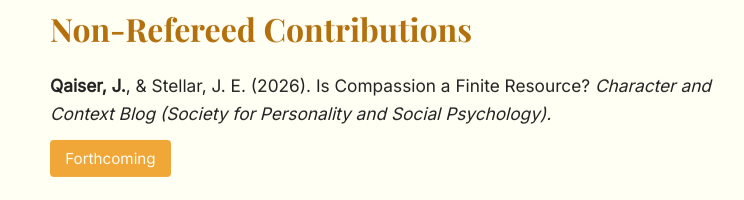
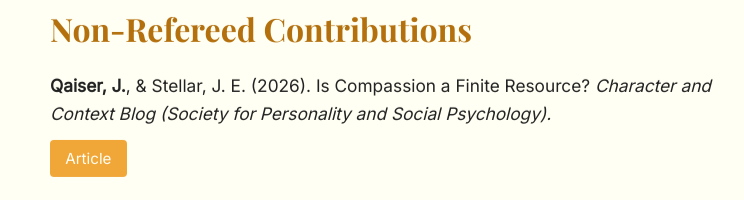
Before and after one commit to jaweriaqaiser/jaweriaqaiser.github.io, a plain HTML site: page cv.html in a window 1280 px wide. Shown: the part 995-1195 px from the top of the page, without its empty margins (256-1000 px from the left). Drawn offline with nearby package versions, Linux system fonts and the light colour scheme.

Commit message:
Update cv.html

```diff
--- a/cv.html
+++ b/cv.html
@@ -77,7 +77,7 @@
       <div class="publication">
         <p> <b>Qaiser, J.</b>, & Stellar, J. E. (2026). Is Compassion a Finite Resource? <em>Character and Context Blog (Society for Personality and Social Psychology).</em> </p>
         <div class="pub-buttons">
-          <a href="https://spsp.org/news/character-and-context-blog" class="pub-btn" target="_blank" rel="noopener">Forthcoming</a>
+          <a href="https://spsp.org/news/character-and-context-blog/qaiser-stellar-is-compassion-a-finite-resource" class="pub-btn" target="_blank" rel="noopener">Article</a>
         </div>
         <br>
 
```
